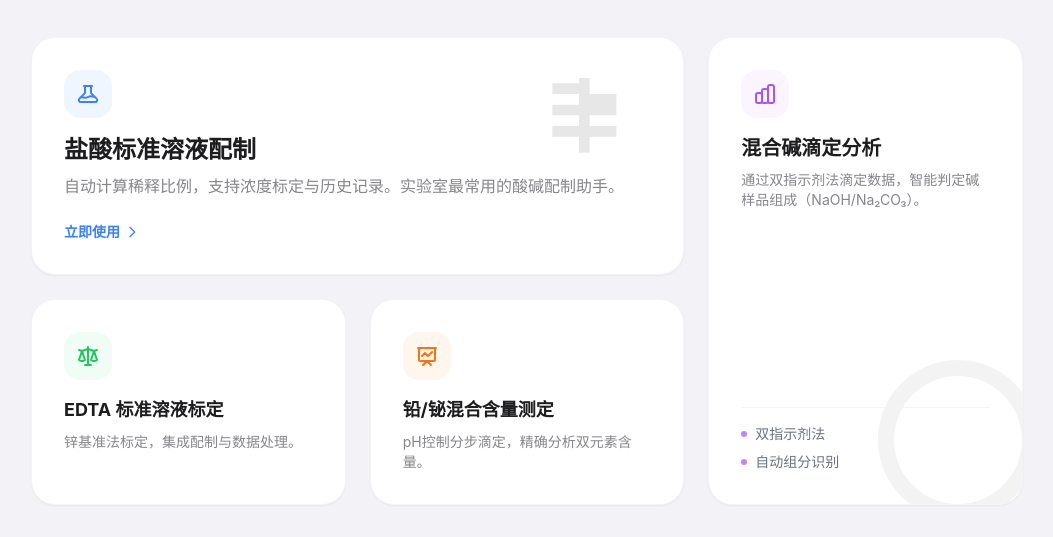
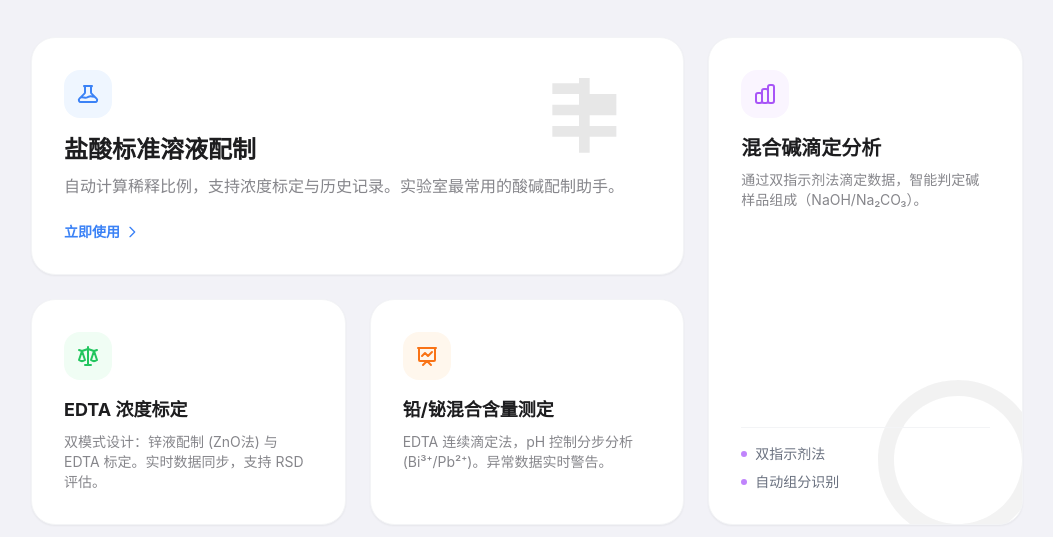
Before and after one commit to PWO-CHINA/Calculator, a plain HTML site: page index.html in a window 1280 px wide. Shown: the part 263-800 px from the top of the page, without its empty margins (113-1166 px from the left). Drawn offline with nearby package versions, Linux system fonts and the light colour scheme.

Commit message:
Refine calculator descriptions in index.html to accurately reflect actual functionality - EDTA dual-mode design and Pb/Bi continuous titration features

```diff
--- a/index.html
+++ b/index.html
@@ -165,13 +165,13 @@
                         <div class="w-12 h-12 rounded-2xl bg-green-50 dark:bg-green-900/20 flex items-center justify-center mb-4 text-green-500">
                             <svg class="w-6 h-6" fill="none" stroke="currentColor" viewBox="0 0 24 24"><path stroke-linecap="round" stroke-linejoin="round" stroke-width="2" d="M3 6l3 1m0 0l-3 9a5.002 5.002 0 006.001 0M6 7l3 9M6 7l6-2m6 2l3-1m-3 1l-3 9a5.002 5.002 0 006.001 0M18 7l3 9m-3-9l-6-2m0-2v2m0 16V5m0 16H9m3 0h3"/></svg>
                         </div>
-                        <h2 class="text-lg font-bold group-hover:text-green-500 transition-colors">EDTA 标准溶液标定</h2>
+                        <h2 class="text-lg font-bold group-hover:text-green-500 transition-colors">EDTA 浓度标定</h2>
                     </div>
                     <div class="opacity-0 group-hover:opacity-100 transition-opacity">
                          <svg class="w-5 h-5 text-gray-300" fill="none" stroke="currentColor" viewBox="0 0 24 24"><path stroke-linecap="round" stroke-linejoin="round" stroke-width="2" d="M9 5l7 7-7 7"/></svg>
                     </div>
                 </div>
-                <p class="text-ios-subtext text-sm mt-2">锌基准法标定，集成配制与数据处理。</p>
+                <p class="text-ios-subtext text-sm mt-2">双模式设计：锌液配制 (ZnO法) 与 EDTA 标定。实时数据同步，支持 RSD 评估。</p>
             </a>
 
             <!-- 4. 铅铋测定 -->
@@ -187,7 +187,7 @@
                          <svg class="w-5 h-5 text-gray-300" fill="none" stroke="currentColor" viewBox="0 0 24 24"><path stroke-linecap="round" stroke-linejoin="round" stroke-width="2" d="M9 5l7 7-7 7"/></svg>
                     </div>
                 </div>
-                <p class="text-ios-subtext text-sm mt-2">pH控制分步滴定，精确分析双元素含量。</p>
+                <p class="text-ios-subtext text-sm mt-2">EDTA 连续滴定法，pH 控制分步分析 (Bi³⁺/Pb²⁺)。异常数据实时警告。</p>
             </a>
 
         </div>
```
